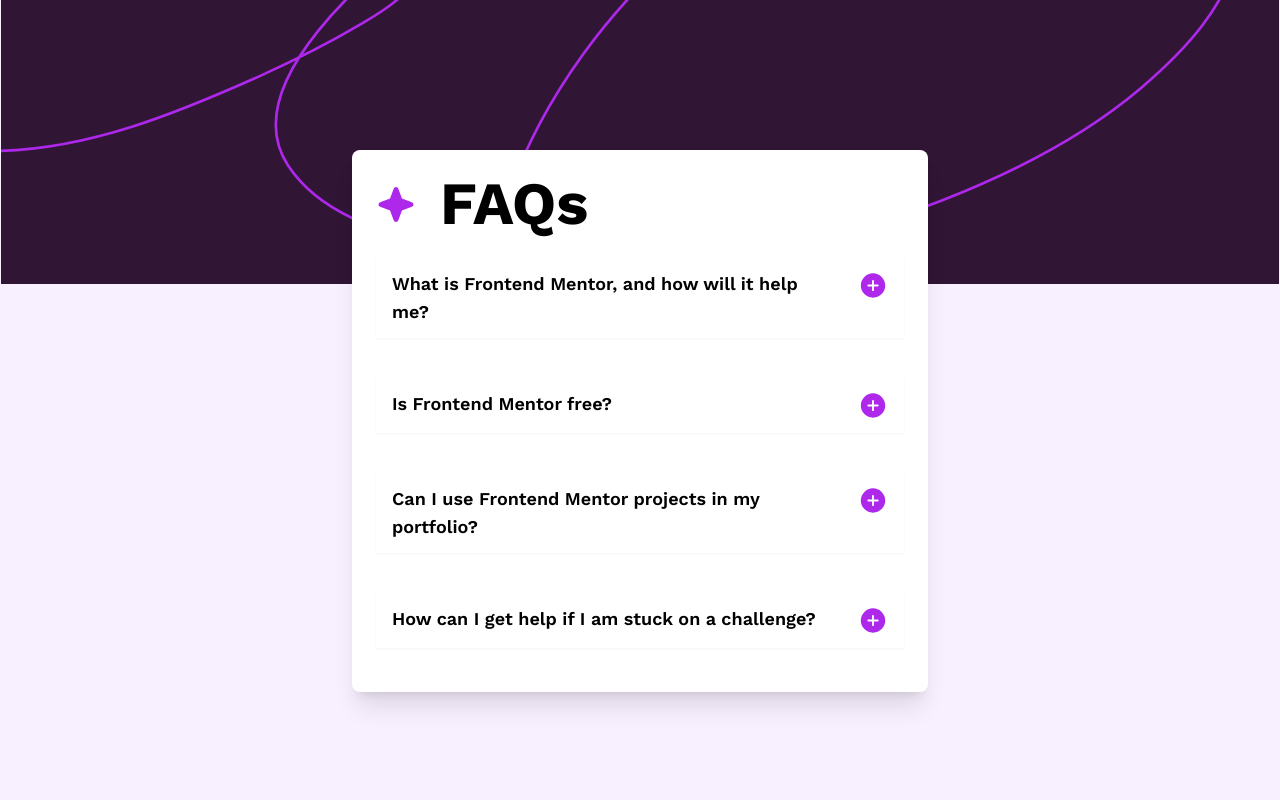
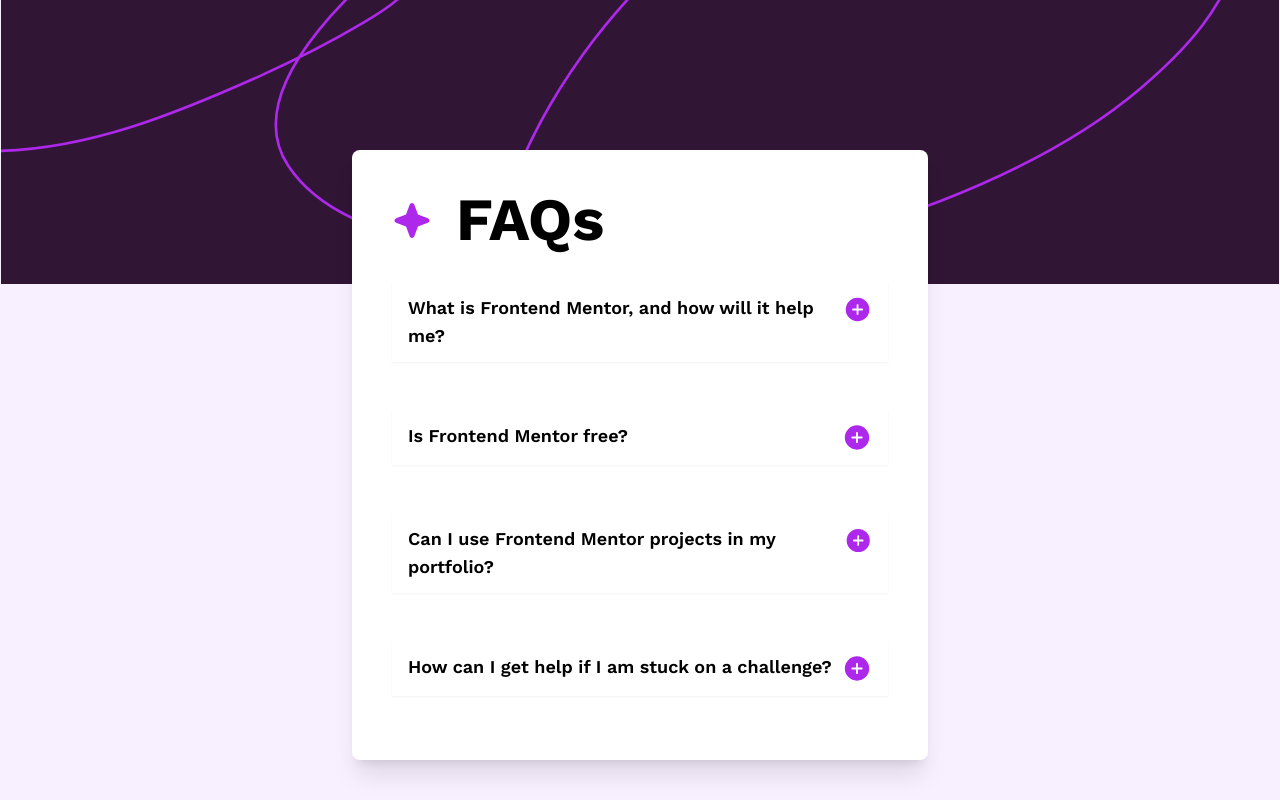
Before and after one commit to Hcmwebs/faq-accordion, a React (Vite) app: page / in a window 1280 px wide. Built offline with nearby package versions, Linux system fonts and the light colour scheme.

Commit message:
adjusted the spacing on large screen

```diff
--- a/src/components/Accordion.jsx
+++ b/src/components/Accordion.jsx
@@ -5,7 +5,7 @@
 	const { activeId, toggleQuestion } = useGlobalContext();
 	const isActive = id === activeId;
 	return (
-		<div className='grid grid-col-1 py-5 gap-y-6'>
+		<div className='grid grid-col-1 py-5 lg:py-6 gap-y-6'>
 			<button
 				type='button'
 				className='w-full px-4 py-3 bg-transparent text-black hover:text-primary border-0 flex justify-between align-center shadow-sm cursor-pointer'
--- a/src/components/Card.jsx
+++ b/src/components/Card.jsx
@@ -4,7 +4,7 @@
 const Card = () => {
 	const { questions } = useGlobalContext();
 	return (
-		<div className='grid grid-col-1 place-item-center p-6 bg-white w-[90vw] max-w-sm lg:max-w-xl rounded-lg shadow-xl hover:shadow-2xl absolute top-[90px] lg:top-[150px] left-[50%] -translate-x-1/2'>
+		<div className='grid grid-col-1 place-item-center p-6 lg:p-10 bg-white w-[90vw] max-w-sm lg:max-w-xl rounded-lg shadow-xl hover:shadow-2xl absolute top-[90px] lg:top-[150px] left-[50%] -translate-x-1/2'>
 			<Title text='FAQs' />
 			{questions.map((question) => {
 				return <Accordion key={question.id} {...question} />;
--- a/src/components/Title.jsx
+++ b/src/components/Title.jsx
@@ -1,6 +1,6 @@
 const Title = ({ text }) => {
 	return (
-		<div className='grid grid-cols-1 place-items-start mb-1'>
+		<div className='grid grid-cols-1 place-items-start mb-1 lg:mb-2'>
 			<h1 className='text-3xl lg:text-6xl font-bold text-black text-center flex justify-center gap-x-6'>
 				<span className='w-6 lg:w-10 h-6 lg:h-10 lg:self-center'>
 					<svg
```
